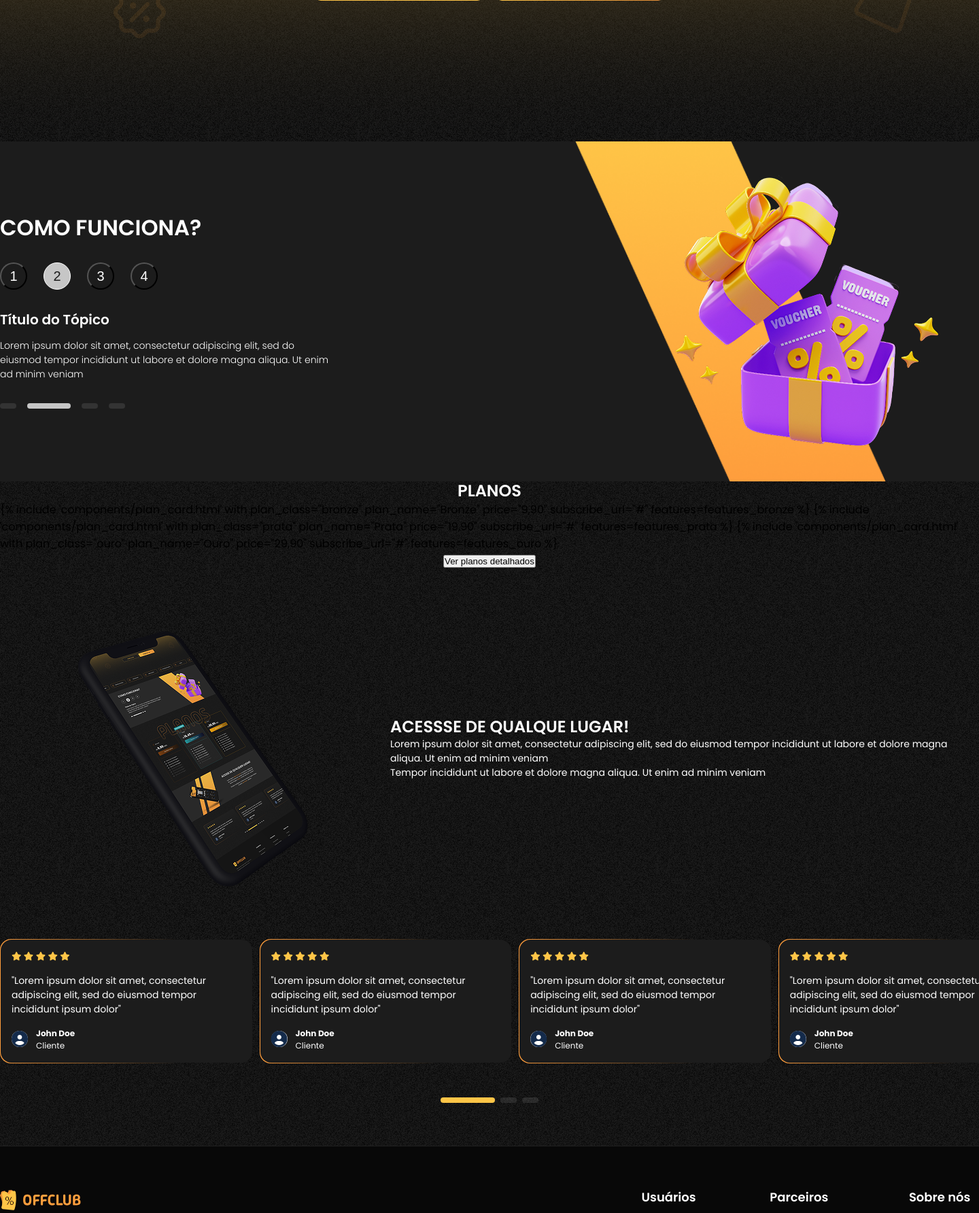
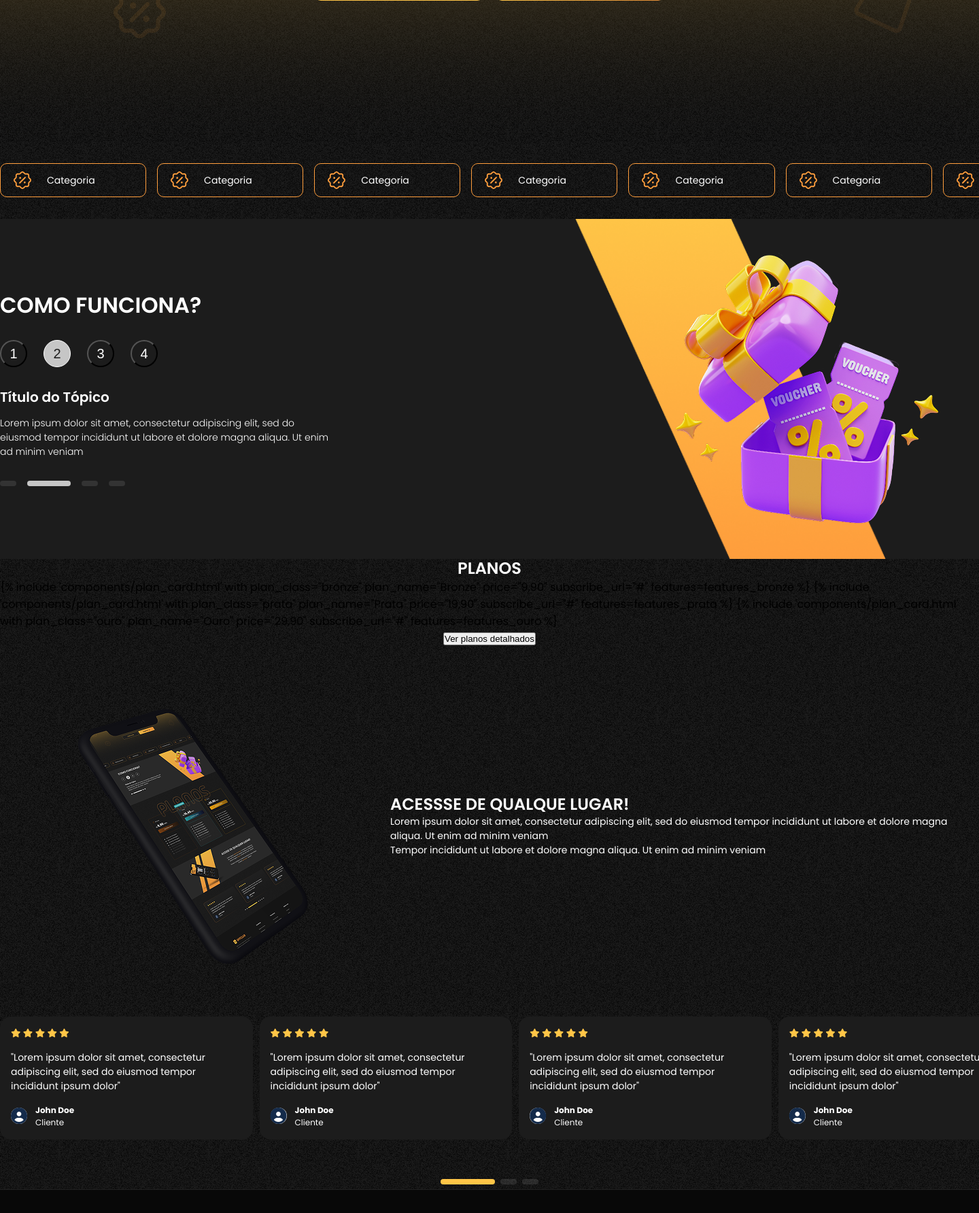
Before and after one commit to PI-InfoWeb-CNAT/2025-OffClub, a Django app: template src/apps/core/templates/home.html in a window 1440 px wide. Shown: the part 588-2372 px from the top of the page at 68% size. Run offline with Django 3.2, Linux system fonts and the light colour scheme; the template is opened without the code that fills it, so the values that code supplies are empty; some web fonts are replaced.

Commit message:
feat: implement categories badges section

```diff
--- /dev/null
+++ b/src/apps/core/static/css/components/category_badge.css
@@ -0,0 +1,19 @@
+.category-badge {
+    display: flex;
+    align-items: center;
+    background-color: transparent;
+    gap: 20px;
+    min-height: 20px;
+    padding: 0.5em 1em;
+    border: 1px solid var(--brand-orange);
+    border-radius: var(--border-radius-small);
+}
+
+.category-icon {
+    width: 2em;
+    height: 2em;
+}
+
+.category-badge p {
+    color: white;
+}
--- a/src/apps/core/static/css/components/review.css
+++ b/src/apps/core/static/css/components/review.css
@@ -1,4 +1,4 @@
-.swiper-slide {
+.review .swiper-slide {
     min-width: 360px;
     background: linear-gradient(90deg, var(--brand-orange) 0%, rgba( 255, 255, 255, 0) 70%);
     border-radius: 1em;
--- a/src/apps/core/static/css/home.css
+++ b/src/apps/core/static/css/home.css
@@ -72,6 +72,13 @@ section.hero-section {
 .hero-know-more-button:hover {
     filter: brightness(1.2);
     transition-duration: 0.3s;
+}
+
+/* Carrossel de categorias */
+
+.categories-slider {
+    margin: 2em 0;
+    width: 100%;
 }
 
 /* Seção de COMO FUNCIONA */
@@ -176,21 +183,21 @@ figure.how-it-works-image-wrapper img:nth-of-type(2) {
 
 /* Seção de REVIEWS */
 
-.swiper {
+.reviews .swiper {
     margin-bottom: 3em;
 }
 
-.swiper-wrapper {
+.reviews .swiper-wrapper {
     padding: 1em 0;
 }
 
-.swiper-pagination {
+.reviews .swiper-pagination {
   position: relative;
   bottom: auto;
   margin-top: 2rem;
 }
 
-.swiper-pagination-bullet {
+.reviews .swiper-pagination-bullet {
   width: 24px;
   height: 8px;
   border-radius: var(--border-radius);
@@ -200,7 +207,7 @@ figure.how-it-works-image-wrapper img:nth-of-type(2) {
   transition: all 0.3s ease;
 }
 
-.swiper-pagination-bullet-active {
+.reviews .swiper-pagination-bullet-active {
   background-color: var(--brand-yellow);
   width: 80px;
 }
--- /dev/null
+++ b/src/apps/core/static/js/badges.js
@@ -0,0 +1,5 @@
+const categoriesSwiper = new Swiper('.categories-slider', {
+  slidesPerView: 6.3,
+  spaceBetween: 16,
+  grabCursor: true,
+});
--- a/src/apps/core/static/js/testimonials.js
+++ b/src/apps/core/static/js/testimonials.js
@@ -1,4 +1,6 @@
-const swiper = new Swiper('.swiper', {
+
+
+const swiper = new Swiper('.reviews.swiper', {
   slidesPerView: 3.8,
   spaceBetween: 10,
   grabCursor: true,
--- /dev/null
+++ b/src/apps/core/templates/components/category_badge.html
@@ -0,0 +1,6 @@
+{% load static %}
+
+<div class="category-badge swiper-slide flex-row">
+    <img class="category-icon" src="{% static 'imgs/icons/discount.svg' %}" alt="Ícone de desconto">
+    <p>{{ category_name }}</p>
+</div>
--- a/src/apps/core/templates/components/review.html
+++ b/src/apps/core/templates/components/review.html
@@ -13,9 +13,9 @@ Ele espera as seguintes variáveis de contexto:
             {# Este laço cria as estrelas dinamicamente com base na variável 'rating' #}
             {% for i in "12345" %}
                 {% if forloop.counter <= rating %}
-                    <i class="fas fa-star"></i> {# Estrela cheia #}
+                    <i class="fas fa-star"></i>
                 {% else %}
-                    <i class="far fa-star"></i> {# Estrela vazia (opcional) #}
+                    <i class="far fa-star"></i>
                 {% endif %}
             {% endfor %}
         </div>
@@ -24,7 +24,7 @@ Ele espera as seguintes variáveis de contexto:
 
         <div class="testimonial-author flex-row">
             <div class="author-icon">
-                <i class="fas fa-user-circle"></i> {# Ícone do autor #}
+                <i class="fas fa-user-circle"></i>
             </div>
             <div class="author-details flex-column">
                 <span class="author-name">{{ author_name }}</span>
--- a/src/apps/core/templates/home.html
+++ b/src/apps/core/templates/home.html
@@ -8,6 +8,7 @@
 <link rel="stylesheet" href="{% static 'css/home.css' %}">
 <link rel="stylesheet" href="{% static 'css/components/plan_card.css' %}">
 <link rel="stylesheet" href="{% static 'css/components/review.css' %}">
+<link rel="stylesheet" href="{% static 'css/components/category_badge.css' %}">
 <link rel="stylesheet" href="https://cdnjs.cloudflare.com/ajax/libs/font-awesome/6.5.2/css/all.min.css" />
 {% endblock head %}
 
@@ -28,7 +29,15 @@
         </div>
     </section>
 
-    <div class="tags-carousel"></div>
+    <div class="categories-slider container swiper">
+        <div class="container swiper-wrapper">
+            {% for i in "123456789" %}
+                <div class="swiper-slide">
+                    {% include 'components/category_badge.html' with category_name='Categoria' %}
+                </div>
+            {% endfor %}
+        </div>
+    </div>
 
     <div class="how-it-works-wrapper">
         <section class="container how-it-works flex-row flex-center">
@@ -112,14 +121,14 @@
         </div>
     </section>
 
-    <section class="container swiper">
+    <section class="reviews container swiper">
         <div class="flex-row swiper-wrapper">
             {% for i in "12345" %}
                 {% include 'components/review.html' with rating=5 text='Lorem ipsum dolor sit amet, consectetur adipiscing elit, sed do eiusmod  tempor incididunt ipsum dolor' author_name='John Doe' author_role='Cliente' %}
             {% endfor %}
         </div>
 
-        <div class="swiper-pagination"></div>
+        <div class="reviews-pagination swiper-pagination"></div>
     </section>
 </main>
 {% endblock main %}
@@ -127,4 +136,5 @@
 {% block scripts %}
 <script src="https://cdn.jsdelivr.net/npm/swiper@11/swiper-bundle.min.js"></script>
 <script src="{% static 'js/testimonials.js' %}"></script>
+<script src="{% static 'js/badges.js' %}"></script>
 {% endblock scripts %}
```
Also changed, not shown: src/apps/core/static/imgs/icons/discount.svg (added).
